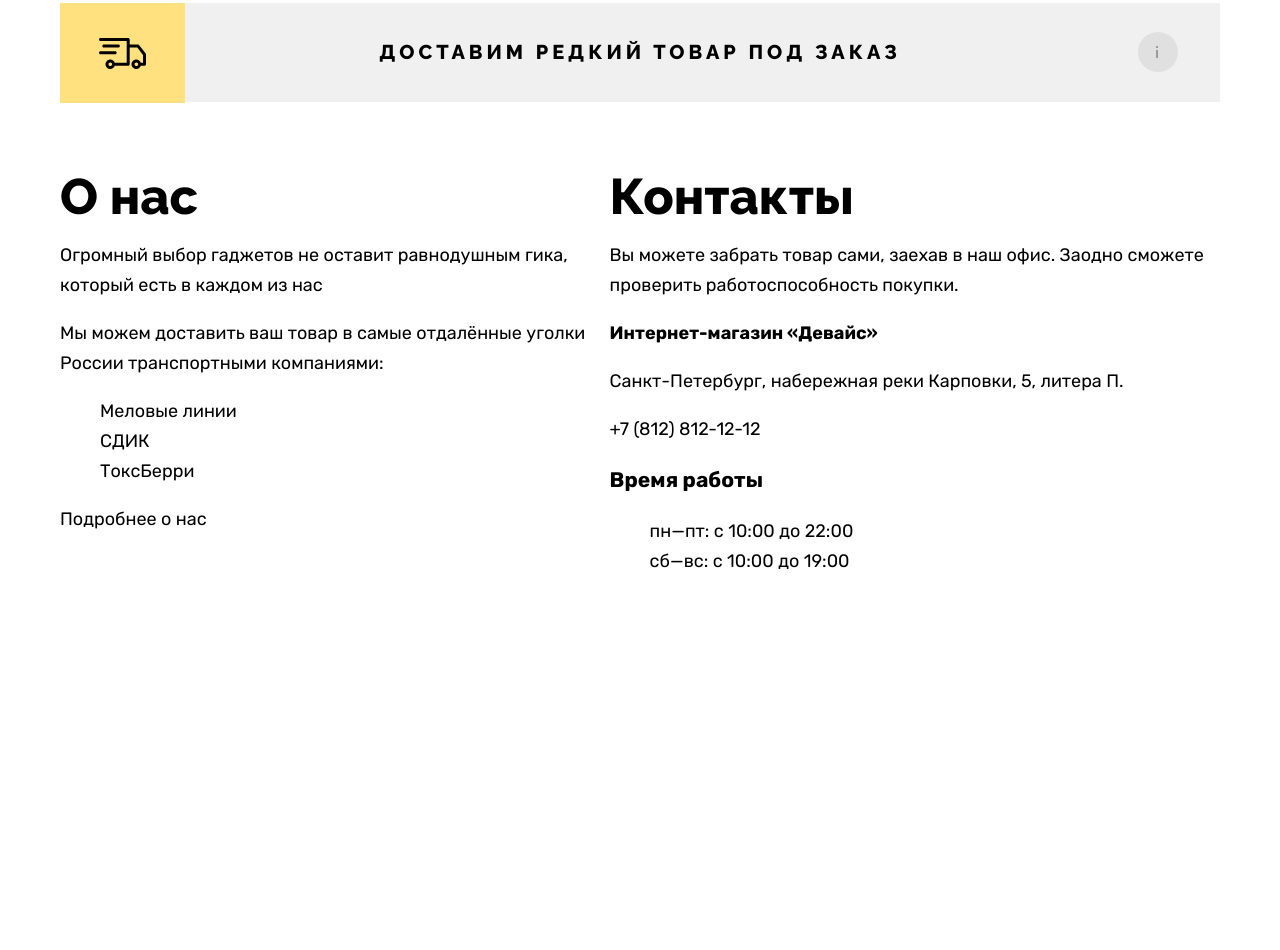
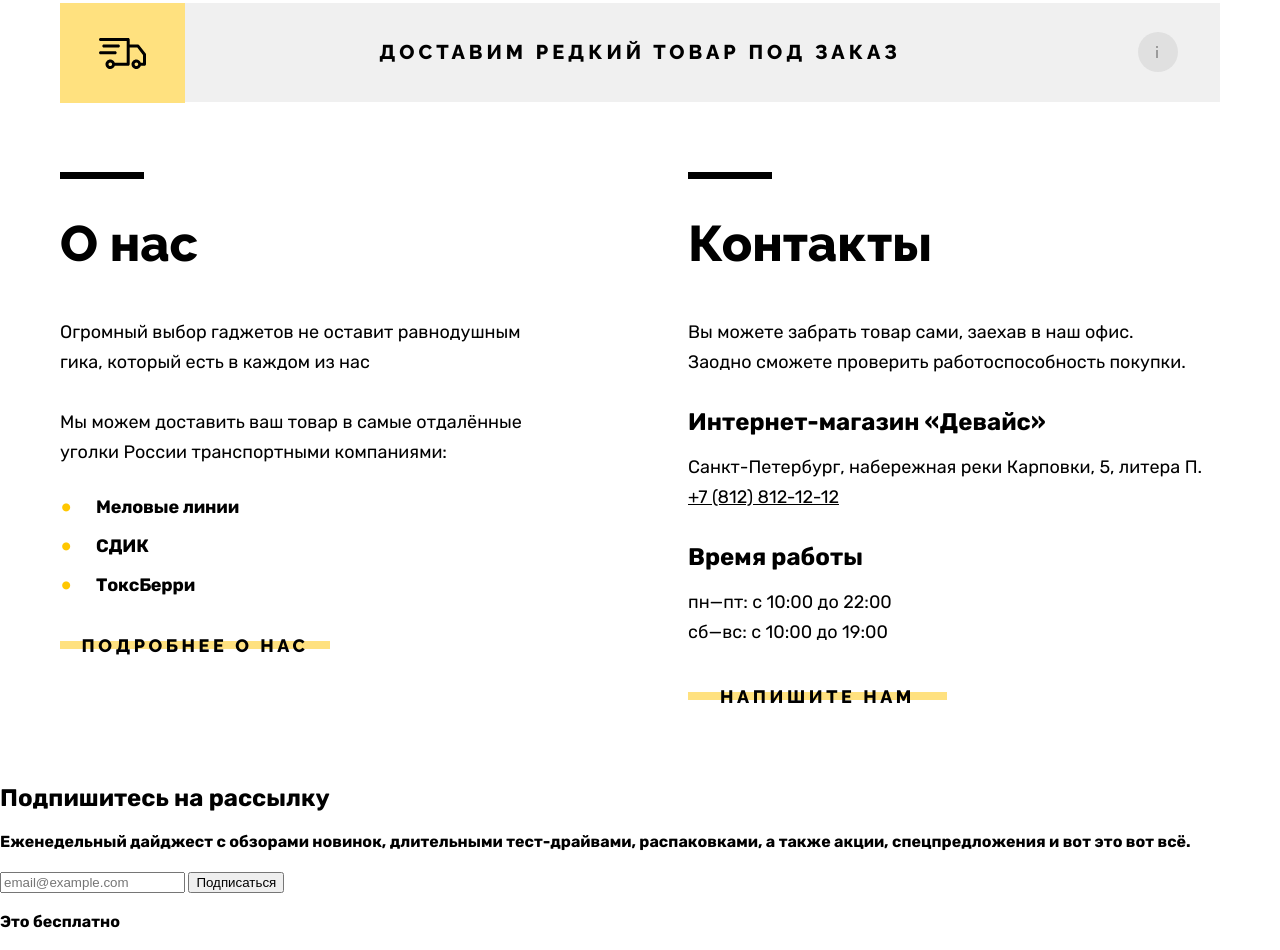
Before and after one commit to htmlacademy-htmlcss/2182435-device-35, a plain HTML site: page index.html in a window 1280 px wide. Shown: the part 1602-2552 px from the top of the page. Before the commit the page ends 2196 px from the top, so only its background shows below. Drawn offline with Linux system fonts and the light colour scheme.

Commit message:
Пятница!

```diff
--- a/index.html
+++ b/index.html
@@ -274,7 +274,7 @@
       <div class="about-cont">
         <section class="about">
           <h2 class="about-title">О нас</h2>
-          <p>Огромный выбор гаджетов не оставит равнодушным гика, который есть в каждом из нас</p>
+          <p>Огромный выбор гаджетов не оставит равнодушным<br>гика, который есть в каждом из нас</p>
           <p>Мы можем доставить ваш товар в самые отдалённые уголки России транспортными компаниями:</p>
           <ul>
             <li>Меловые линии</li>
@@ -286,20 +286,41 @@
 
         <section class="cont">
           <h2 class="cont-title">Контакты</h2>
-          <p>Вы можете забрать товар сами, заехав в наш офис. Заодно сможете проверить работоспособность покупки.</p>
+          <p>Вы можете забрать товар сами, заехав в наш офис.<br>Заодно сможете проверить работоспособность покупки.</p>
           <b>Интернет-магазин «Девайс»</b>
           <address>
-            <p>Санкт-Петербург, набережная реки Карповки, 5, литера П.</p>
-            <a class="contacts-phone" href="tel:+78128121212">+7 (812) 812-12-12</a>
+            <p>Санкт-Петербург, набережная реки Карповки, 5, литера П. <a class="contacts-phone"
+                href="tel:+78128121212">+7 (812) 812-12-12</a></p>
           </address>
-          <h3>Время работы</h3>
+          <b>Время работы</b>
           <ul>
             <li>пн—пт: с 10:00 до 22:00</li>
             <li>сб—вс: с 10:00 до 19:00</li>
           </ul>
+          <a href="#"> Напишите нам</a>
         </section>
+      </div>
 
-      </div>
+      <section class="newsletter">
+        <h2 class="page-footer-title">Подпишитесь на рассылку</h2>
+        <p>Еженедельный дайджест с обзорами новинок, длительными тест-драйвами, распаковками, а также акции,
+          спецпредложения и вот это вот всё.</p>
+        <form class="newsletter-form" action="https://echo.htmlacademy.ru/" method="post">
+          <label class="visually-hidden" for="newsletter-email">Email</label>
+          <input class="field" placeholder="email@example.com" type="email" name="newsletter-email"
+            id="newsletter-email" required>
+          <button class="newsletter-button" type="submit">Подписаться</button>
+        </form>
+        <P>Это бесплатно</P>
+      </section>
+
+      <footer class="page-footer">
+        <div class="page-footer-container">
+
+        </div>
+      </footer>
+
+
 
     </main>
 
--- a/styles/styles.css
+++ b/styles/styles.css
@@ -736,18 +736,131 @@ header {
     margin: 0 auto;
     display: flex;
     font: 400 18px/30px Rubik;
+    justify-content: space-between;
 }
 
-.about h2 {
+.about {
+    width: 520px;
+    position: relative;
+}
+
+.cont {
+    width: 532px;
+    position: relative;
+}
+
+.about h2,
+.cont h2 {
     font: 800 50px/50px Raleway;
-    margin: 0;
+    margin: 47px 0 48px 0;
+}
+
+.about-title::before,
+.cont-title::before {
+    content: "";
+    background-color: #000000;
+    width: 84px;
+    height: 7px;
+    position: absolute;
+    top: 0;
+}
+
+.about p,
+.cont p {
+    margin: 0 0 30px 0;
+}
+
+.cont b {
+    display: block;
+    font: 700 24px/30px Rubik;
+    margin-bottom: 15px;
 }
 
 .cont address {
     font-style: normal;
 }
 
-.cont h2 {
-    font: 800 50px/50px Raleway;
+.about ul {
     margin: 0;
+    padding: 0;
+    position: relative;
+    margin-bottom: 30px;
 }
+
+.about ul li {
+    font: 700 18px/20px Rubik;
+    letter-spacing: -0.01em;
+    margin: 0;
+    margin-bottom: 19px;
+    margin-left: 36px;
+}
+
+.about ul li::before {
+    content: "•";
+    color: #FFC700;
+    padding-right: 23px;
+    font-size: 32px;
+    position: absolute;
+    left: 0;
+}
+
+.about a {
+    font: 800 18px/21px Raleway;
+    letter-spacing: 0.2em;
+    text-transform: uppercase;
+    width: 270px;
+    height: 40px;
+    background: linear-gradient(to bottom, #FFFFFF 40%, #FFE17F 40%, #FFE17F 60%, #FFFFFF 60%);
+    display: flex;
+    align-items: center;
+    justify-content: center;
+    margin-bottom: 50px;
+}
+.about a:hover {
+    background:#FFE17F;
+}
+
+.about a:focus-visible {
+    outline: 2px solid #AF4FFF;
+    outline-offset: 2px;
+}
+
+.about a:active {
+    background:#FFCC33;
+}
+
+.cont ul {
+    padding: 0;
+    margin: 0;
+    margin-bottom: 29px;
+}
+
+.contacts-phone {
+    text-decoration: underline;
+}
+
+.cont > a {
+    font: 800 18px/21px Raleway;
+    letter-spacing: 0.2em;
+    text-transform: uppercase;
+    width: 259px;
+    height: 40px;
+    background: linear-gradient(to bottom, #FFFFFF 40%, #FFE17F 40%, #FFE17F 60%, #FFFFFF 60%);
+    display: flex;
+    align-items: center;
+    justify-content: center;
+    margin-bottom: 50px;
+}
+
+.cont > a:hover {
+    background:#FFE17F;
+}
+
+.cont > a:focus-visible {
+    outline: 2px solid #AF4FFF;
+    outline-offset: 2px;
+}
+
+.cont > a:active {
+    background:#FFCC33;
+}
```
